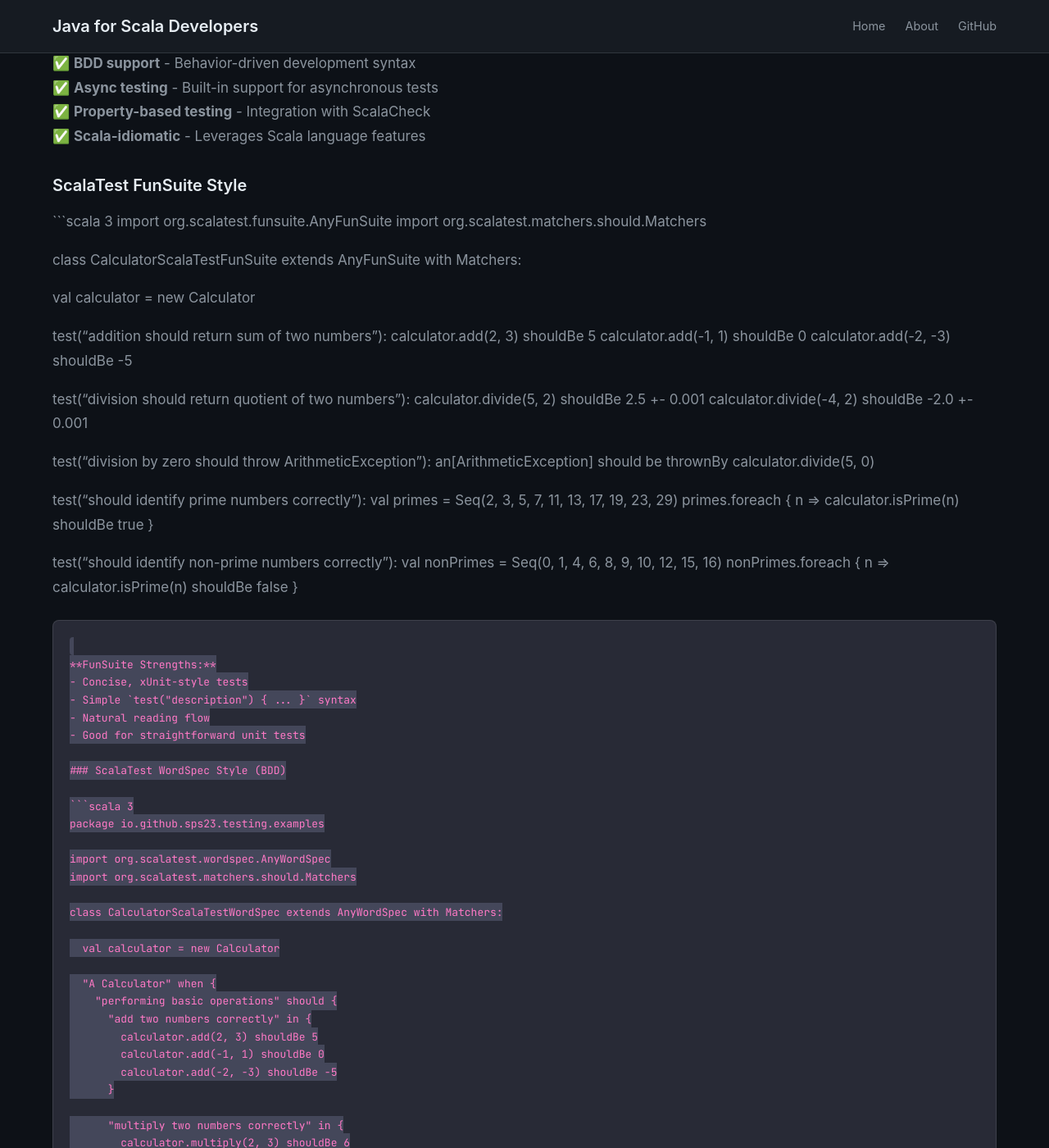
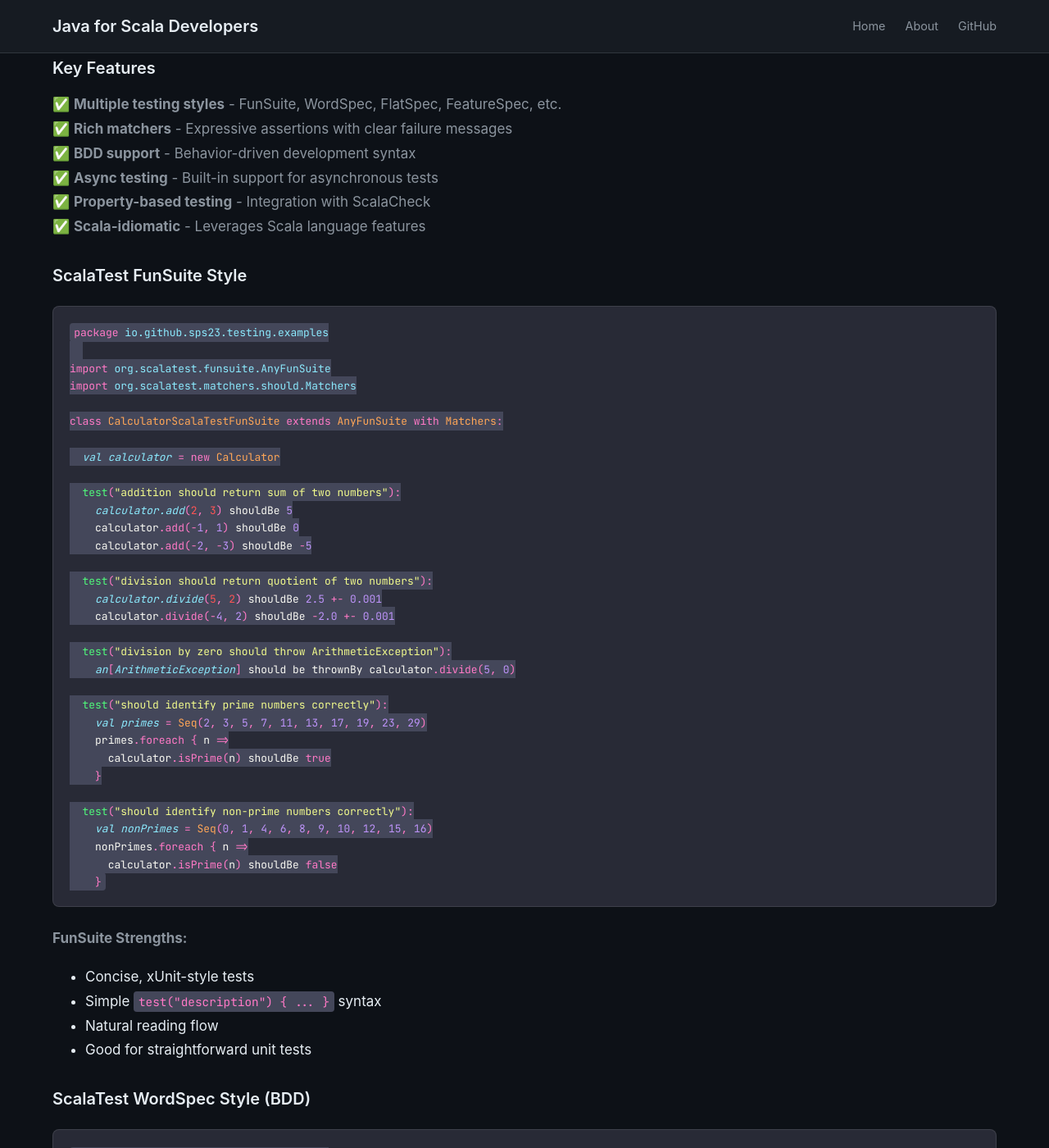
Before and after one commit to sps23/java-for-scala-devs, a Jekyll site: the page built from blog/_posts/2025-12-01-comparing-jvm-test-frameworks.md, in a window 1280 px wide and 1400 px high, scrolled down 6034 px. Shown: the whole window at 82% size. Built offline with Jekyll 4.4.1, drawn with Linux system fonts in a browser that asks for light colours; some of the changed text lies outside the part shown.

Commit message:
Fix Scala code block syntax highlighting in JVM test frameworks comparison blog post

````diff
--- a/blog/_posts/2025-12-01-comparing-jvm-test-frameworks.md
+++ b/blog/_posts/2025-12-01-comparing-jvm-test-frameworks.md
@@ -116,7 +116,7 @@
 
 ### JUnit 5 in Scala 3
 
-```scala 3
+```scala
 package io.github.sps23.testing.examples
 
 import org.junit.jupiter.api.Assertions.*
@@ -247,7 +247,9 @@
 
 ### ScalaTest FunSuite Style
 
-```scala 3
+```scala
+package io.github.sps23.testing.examples
+
 import org.scalatest.funsuite.AnyFunSuite
 import org.scalatest.matchers.should.Matchers
 
@@ -288,7 +290,7 @@
 
 ### ScalaTest WordSpec Style (BDD)
 
-```scala 3
+```scala
 package io.github.sps23.testing.examples
 
 import org.scalatest.wordspec.AnyWordSpec
````
